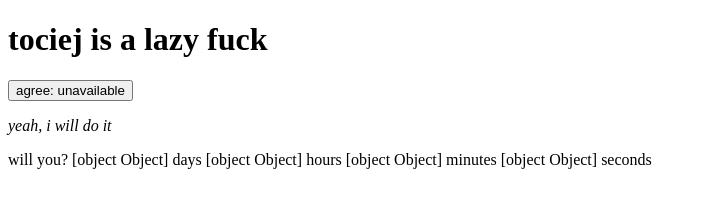
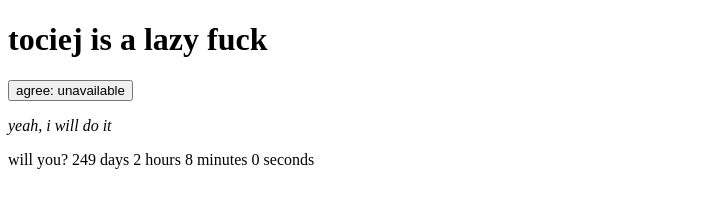
Before and after one commit to emojilover69/tocie, a plain HTML site: page index.html in a window 1280 px wide. Shown: the whole page, without its empty margins (0-707 px from the left). Drawn offline with Linux system fonts and the light colour scheme.

Commit message:
fix: remove double brackets

```diff
--- a/index.html
+++ b/index.html
@@ -26,7 +26,7 @@
                 const th = (tmin / 60) >> 0;
                 const h = th % 24;
                 const d = (th/24)>>0;
-                counter.innerText=`${{d}} days ${{h}} hours ${{min}} minutes ${{sec}} seconds`;
+                counter.innerText=`${d} days ${h} hours ${min} minutes ${sec} seconds`;
                 setTimeout(updateCounter, 1000 - now.getMilliseconds());
             }
             updateCounter();
```
